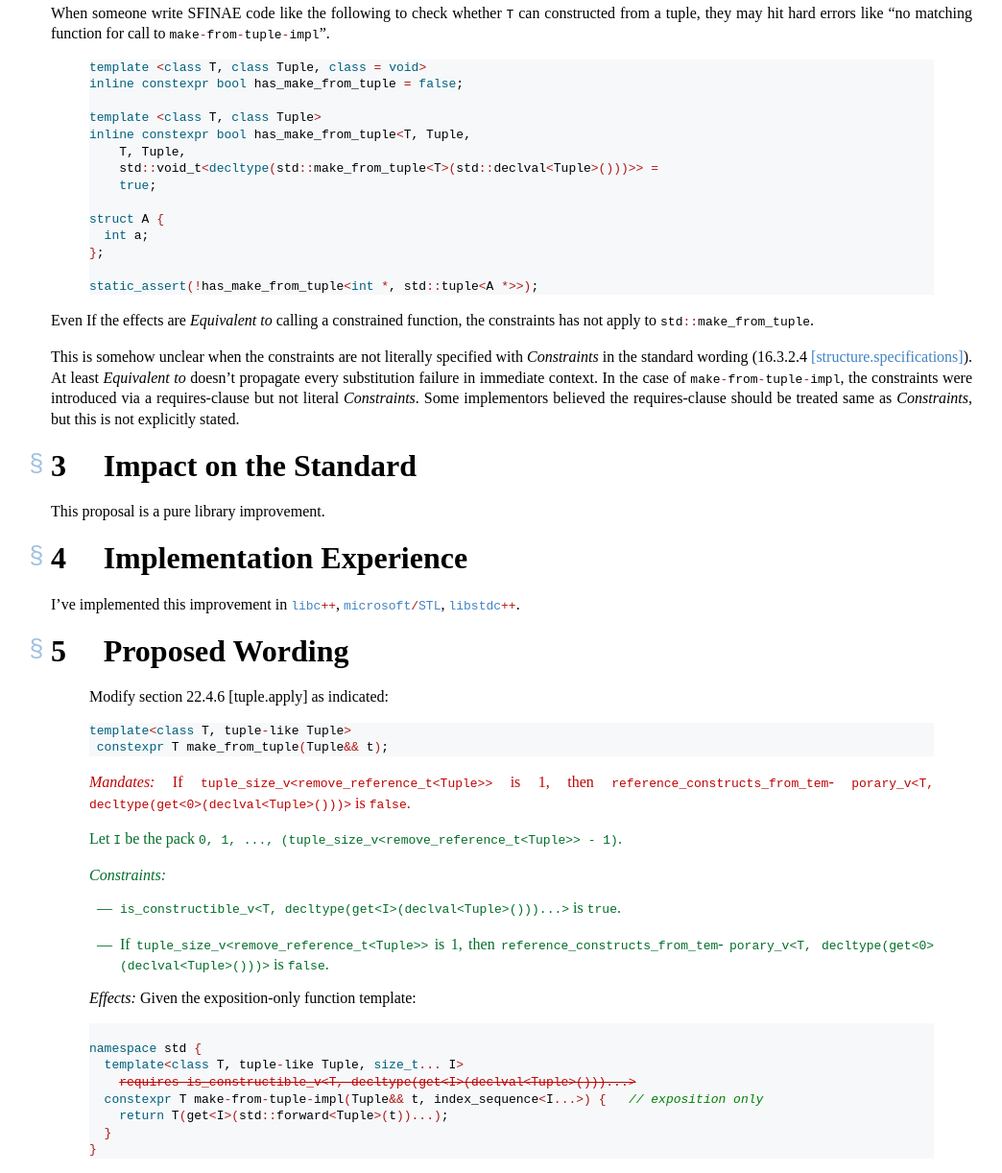
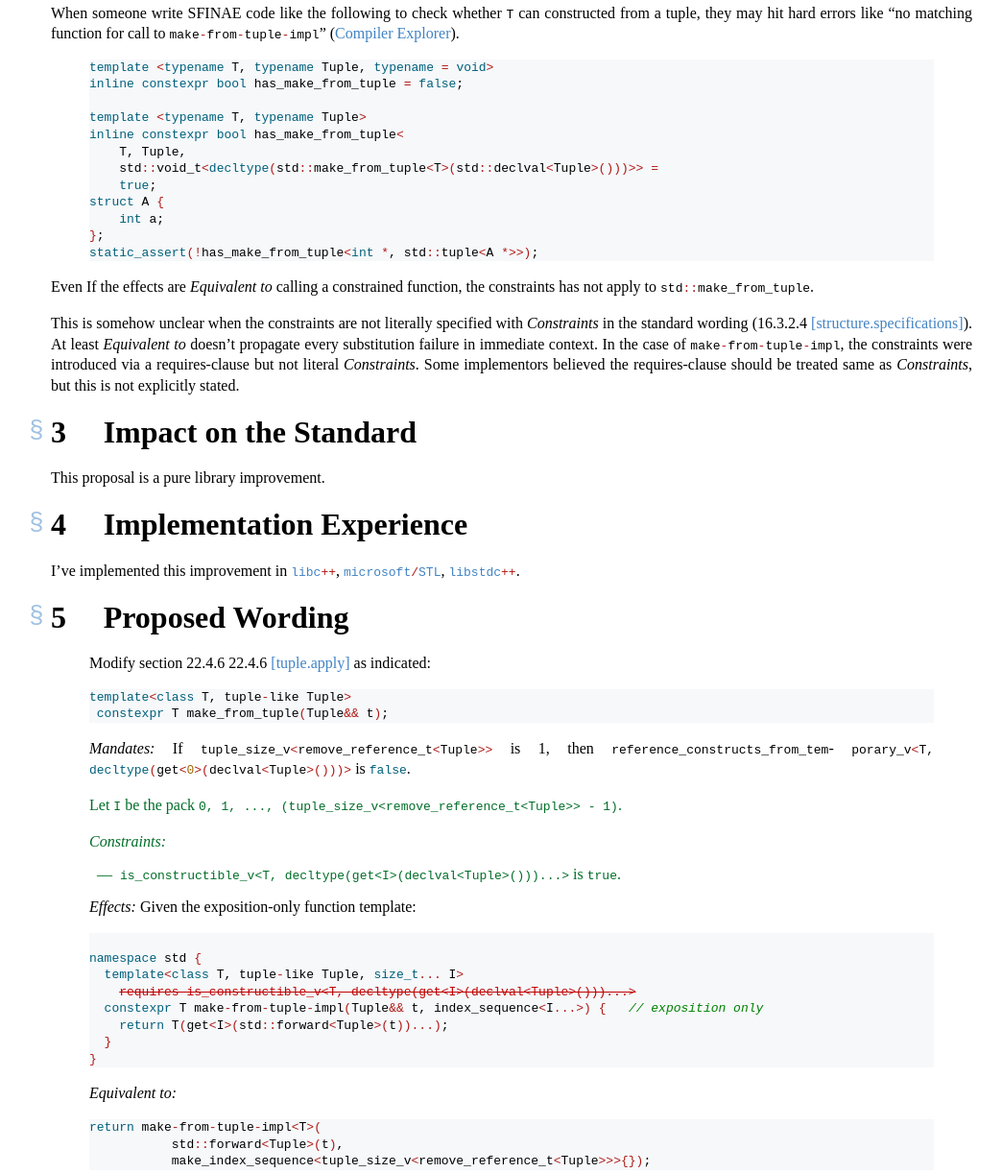
Before and after one commit to yronglin/yronglin.github.io, a plain HTML site: page wg21-papers/P3738R0.html in a window 1280 px wide. Shown: the part 597-1819 px from the top of the page at 96% size, without its empty margins (107-1151 px from the left). Drawn offline with Linux system fonts and the light colour scheme.

Commit message:
[P3738R0] Fix obvious errors in paper
Signed-off-by: yronglin <yronglin777@gmail.com>

```diff
--- a/wg21-papers/P3738R0.html
+++ b/wg21-papers/P3738R0.html
@@ -4,7 +4,7 @@
   <meta charset="utf-8" />
   <meta name="generator" content="mpark/wg21" />
   <meta name="viewport" content="width=device-width, initial-scale=1.0, user-scalable=yes" />
-  <meta name="dcterms.date" content="2025-06-10" />
+  <meta name="dcterms.date" content="2025-06-11" />
   <title>Make `std::make_from_tuple` SFINAE friendly</title>
   <style>
       code{white-space: pre-wrap;}
@@ -432,7 +432,7 @@ SFINAE friendly</h1>
   </tr>
   <tr>
     <td>Date:</td>
-    <td>2025-06-10</td>
+    <td>2025-06-11</td>
   </tr>
   <tr>
     <td style="vertical-align:top">Project:</td>
@@ -468,22 +468,21 @@ to make it SFINAE friendly.</p>
 </blockquote>
 <p>When someone write SFINAE code like the following to check whether
 <code class="sourceCode cpp">T</code> can constructed from a tuple, they
-may hit hard errors like “no matching function for call to <code class="sourceCode cpp">make<span class="op">-</span>from<span class="op">-</span>tuple<span class="op">-</span>impl</code>”.</p>
+may hit hard errors like “no matching function for call to <code class="sourceCode cpp">make<span class="op">-</span>from<span class="op">-</span>tuple<span class="op">-</span>impl</code>”
+(<a href="https://godbolt.org/z/qs9aon1oM">Compiler Explorer</a>).</p>
 <blockquote>
-<div class="sourceCode" id="cb2"><pre class="sourceCode cpp"><code class="sourceCode cpp"><span id="cb2-1"><a href="#cb2-1" aria-hidden="true" tabindex="-1"></a><span class="kw">template</span> <span class="op">&lt;</span><span class="kw">class</span> T, <span class="kw">class</span> Tuple, <span class="kw">class</span> <span class="op">=</span> <span class="dt">void</span><span class="op">&gt;</span></span>
+<div class="sourceCode" id="cb2"><pre class="sourceCode cpp"><code class="sourceCode cpp"><span id="cb2-1"><a href="#cb2-1" aria-hidden="true" tabindex="-1"></a><span class="kw">template</span> <span class="op">&lt;</span><span class="kw">typename</span> T, <span class="kw">typename</span> Tuple, <span class="kw">typename</span> <span class="op">=</span> <span class="dt">void</span><span class="op">&gt;</span></span>
 <span id="cb2-2"><a href="#cb2-2" aria-hidden="true" tabindex="-1"></a><span class="kw">inline</span> <span class="kw">constexpr</span> <span class="dt">bool</span> has_make_from_tuple <span class="op">=</span> <span class="kw">false</span>;</span>
 <span id="cb2-3"><a href="#cb2-3" aria-hidden="true" tabindex="-1"></a></span>
-<span id="cb2-4"><a href="#cb2-4" aria-hidden="true" tabindex="-1"></a><span class="kw">template</span> <span class="op">&lt;</span><span class="kw">class</span> T, <span class="kw">class</span> Tuple<span class="op">&gt;</span></span>
-<span id="cb2-5"><a href="#cb2-5" aria-hidden="true" tabindex="-1"></a><span class="kw">inline</span> <span class="kw">constexpr</span> <span class="dt">bool</span> has_make_from_tuple<span class="op">&lt;</span>T, Tuple,</span>
+<span id="cb2-4"><a href="#cb2-4" aria-hidden="true" tabindex="-1"></a><span class="kw">template</span> <span class="op">&lt;</span><span class="kw">typename</span> T, <span class="kw">typename</span> Tuple<span class="op">&gt;</span></span>
+<span id="cb2-5"><a href="#cb2-5" aria-hidden="true" tabindex="-1"></a><span class="kw">inline</span> <span class="kw">constexpr</span> <span class="dt">bool</span> has_make_from_tuple<span class="op">&lt;</span></span>
 <span id="cb2-6"><a href="#cb2-6" aria-hidden="true" tabindex="-1"></a>    T, Tuple,</span>
 <span id="cb2-7"><a href="#cb2-7" aria-hidden="true" tabindex="-1"></a>    std<span class="op">::</span>void_t<span class="op">&lt;</span><span class="kw">decltype</span><span class="op">(</span>std<span class="op">::</span>make_from_tuple<span class="op">&lt;</span>T<span class="op">&gt;(</span>std<span class="op">::</span>declval<span class="op">&lt;</span>Tuple<span class="op">&gt;()))&gt;&gt;</span> <span class="op">=</span></span>
 <span id="cb2-8"><a href="#cb2-8" aria-hidden="true" tabindex="-1"></a>    <span class="kw">true</span>;</span>
-<span id="cb2-9"><a href="#cb2-9" aria-hidden="true" tabindex="-1"></a></span>
-<span id="cb2-10"><a href="#cb2-10" aria-hidden="true" tabindex="-1"></a><span class="kw">struct</span> A <span class="op">{</span></span>
-<span id="cb2-11"><a href="#cb2-11" aria-hidden="true" tabindex="-1"></a>  <span class="dt">int</span> a;</span>
-<span id="cb2-12"><a href="#cb2-12" aria-hidden="true" tabindex="-1"></a><span class="op">}</span>;</span>
-<span id="cb2-13"><a href="#cb2-13" aria-hidden="true" tabindex="-1"></a></span>
-<span id="cb2-14"><a href="#cb2-14" aria-hidden="true" tabindex="-1"></a><span class="kw">static_assert</span><span class="op">(!</span>has_make_from_tuple<span class="op">&lt;</span><span class="dt">int</span> <span class="op">*</span>, std<span class="op">::</span>tuple<span class="op">&lt;</span>A <span class="op">*&gt;&gt;)</span>;</span></code></pre></div>
+<span id="cb2-9"><a href="#cb2-9" aria-hidden="true" tabindex="-1"></a><span class="kw">struct</span> A <span class="op">{</span></span>
+<span id="cb2-10"><a href="#cb2-10" aria-hidden="true" tabindex="-1"></a>    <span class="dt">int</span> a;</span>
+<span id="cb2-11"><a href="#cb2-11" aria-hidden="true" tabindex="-1"></a><span class="op">}</span>;</span>
+<span id="cb2-12"><a href="#cb2-12" aria-hidden="true" tabindex="-1"></a><span class="kw">static_assert</span><span class="op">(!</span>has_make_from_tuple<span class="op">&lt;</span><span class="dt">int</span> <span class="op">*</span>, std<span class="op">::</span>tuple<span class="op">&lt;</span>A <span class="op">*&gt;&gt;)</span>;</span></code></pre></div>
 </blockquote>
 <p>Even If the effects are <em>Equivalent to</em> calling a constrained
 function, the constraints has not apply to <code class="sourceCode cpp">std<span class="op">::</span>make_from_tuple</code>.</p>
@@ -505,27 +504,22 @@ explicitly stated.</p>
 <a href="https://gcc.gnu.org/git/?p=gcc.git;a=commit;h=73edc003c0a8f0badc7027e6deefd3a573300b03"><code class="sourceCode cpp">libstdc<span class="op">++</span></code></a>.</p>
 <h1 data-number="5" id="proposed-wording"><span class="header-section-number">5</span> Proposed Wording<a href="#proposed-wording" class="self-link"></a></h1>
 <blockquote>
-<p>Modify section 22.4.6 [tuple.apply] as indicated:</p>
+<p>Modify section 22.4.6 <span>22.4.6
+<a href="https://wg21.link/tuple.apply">[tuple.apply]</a></span> as
+indicated:</p>
 <div class="sourceCode" id="cb3"><pre class="sourceCode cpp"><code class="sourceCode cpp"><span id="cb3-1"><a href="#cb3-1" aria-hidden="true" tabindex="-1"></a><span class="kw">template</span><span class="op">&lt;</span><span class="kw">class</span> T, tuple<span class="op">-</span>like Tuple<span class="op">&gt;</span></span>
 <span id="cb3-2"><a href="#cb3-2" aria-hidden="true" tabindex="-1"></a> <span class="kw">constexpr</span> T make_from_tuple<span class="op">(</span>Tuple<span class="op">&amp;&amp;</span> t<span class="op">)</span>;</span></code></pre></div>
-<div class="rm" style="color: #bf0303">
-<p><em>Mandates:</em> If <code class="sourceCode default">tuple_size_v&lt;remove_reference_t&lt;Tuple&gt;&gt;</code>
+<p><em>Mandates:</em> If <code class="sourceCode cpp">tuple_size_v<span class="op">&lt;</span>remove_reference_t<span class="op">&lt;</span>Tuple<span class="op">&gt;&gt;</span></code>
 is 1, then
-<code class="sourceCode default">reference_constructs_from_tem</code>-
-<code class="sourceCode default">porary_v&lt;T, decltype(get&lt;0&gt;(declval&lt;Tuple&gt;()))&gt;</code>
-is <code class="sourceCode default">false</code>.</p>
-</div>
+<code class="sourceCode cpp">reference_constructs_from_tem</code>- <code class="sourceCode cpp">porary_v<span class="op">&lt;</span>T, <span class="kw">decltype</span><span class="op">(</span>get<span class="op">&lt;</span><span class="dv">0</span><span class="op">&gt;(</span>declval<span class="op">&lt;</span>Tuple<span class="op">&gt;()))&gt;</span></code>
+is
+<code class="sourceCode cpp"><span class="kw">false</span></code>.</p>
 <div class="add" style="color: #006e28">
 <p>Let <code class="sourceCode default">I</code> be the pack <code class="sourceCode default">0, 1, ..., (tuple_size_v&lt;remove_reference_t&lt;Tuple&gt;&gt; - 1)</code>.</p>
 <p><em>Constraints:</em></p>
 <ul>
-<li><p><code class="sourceCode default">is_constructible_v&lt;T, decltype(get&lt;I&gt;(declval&lt;Tuple&gt;()))...&gt;</code>
-is <code class="sourceCode default">true</code>.</p></li>
-<li><p>If <code class="sourceCode default">tuple_size_v&lt;remove_reference_t&lt;Tuple&gt;&gt;</code>
-is 1, then
-<code class="sourceCode default">reference_constructs_from_tem</code>-
-<code class="sourceCode default">porary_v&lt;T, decltype(get&lt;0&gt;(declval&lt;Tuple&gt;()))&gt;</code>
-is <code class="sourceCode default">false</code>.</p></li>
+<li><code class="sourceCode default">is_constructible_v&lt;T, decltype(get&lt;I&gt;(declval&lt;Tuple&gt;()))...&gt;</code>
+is <code class="sourceCode default">true</code>.</li>
 </ul>
 
 </div>
```
Also changed, not shown: 1 other file.
